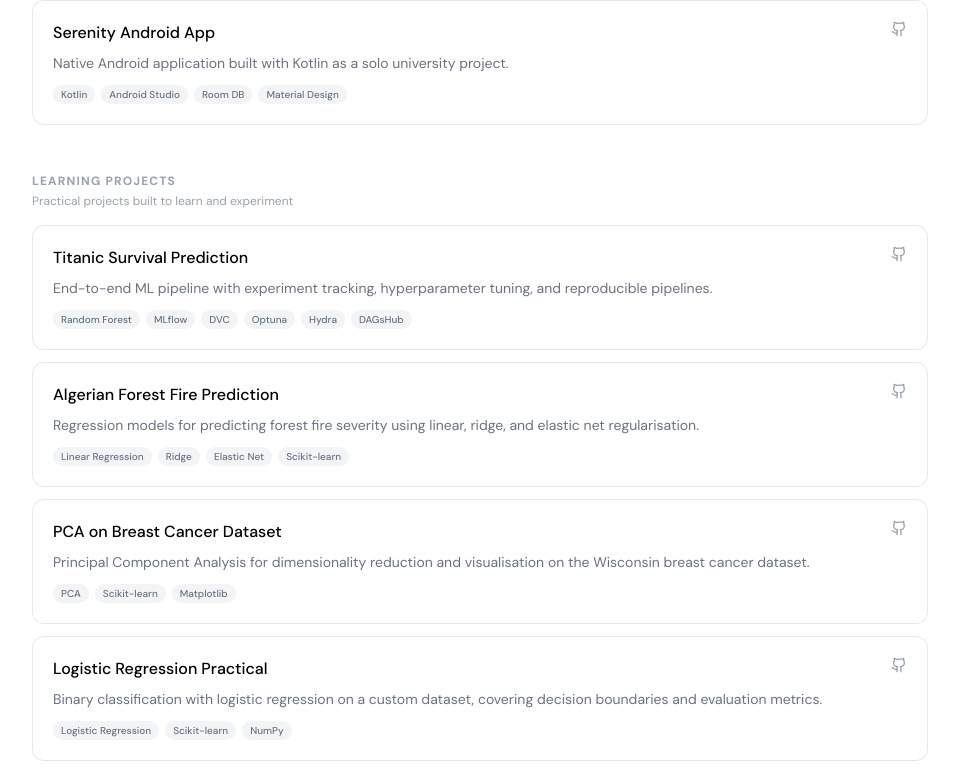
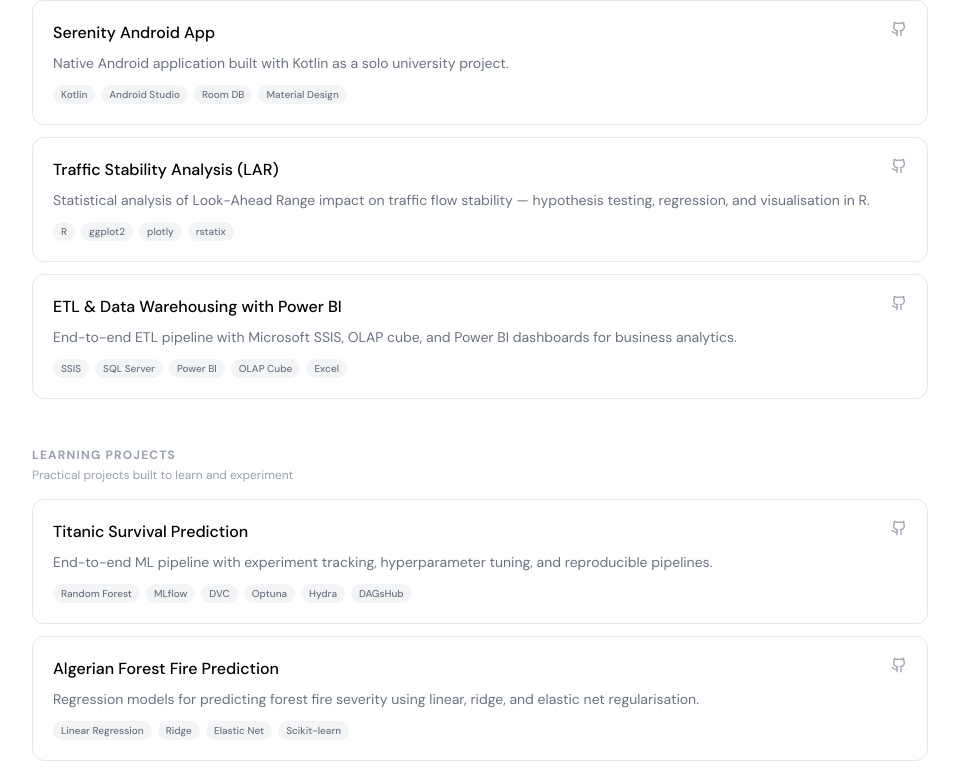
Before and after one commit to NullBitZer0/modern-portfolio, a Next.js app: page /projects in a window 1280 px wide. Shown: the part 1207-1980 px from the top of the page, without its empty margins (160-1119 px from the left). Built offline with nearby package versions, Linux system fonts and the light colour scheme.

Commit message:
add projects

```diff
--- a/src/app/projects/page.tsx
+++ b/src/app/projects/page.tsx
@@ -69,6 +69,18 @@ const categories: { name: string; description: string; projects: Project[] }[] =
         description: "Native Android application built with Kotlin as a solo university project.",
         tech: ["Kotlin", "Android Studio", "Room DB", "Material Design"],
         github: "https://github.com/NullBitZer0/Serenity_android_app",
+      },
+      {
+        title: "Traffic Stability Analysis (LAR)",
+        description: "Statistical analysis of Look-Ahead Range impact on traffic flow stability — hypothesis testing, regression, and visualisation in R.",
+        tech: ["R", "ggplot2", "plotly", "rstatix"],
+        github: "https://github.com/NullBitZer0/look-ahead-research",
+      },
+      {
+        title: "ETL & Data Warehousing with Power BI",
+        description: "End-to-end ETL pipeline with Microsoft SSIS, OLAP cube, and Power BI dashboards for business analytics.",
+        tech: ["SSIS", "SQL Server", "Power BI", "OLAP Cube", "Excel"],
+        github: "https://github.com/NullBitZer0/etl-dw-powerbi-ssis-excel",
       },
     ],
   },
```
